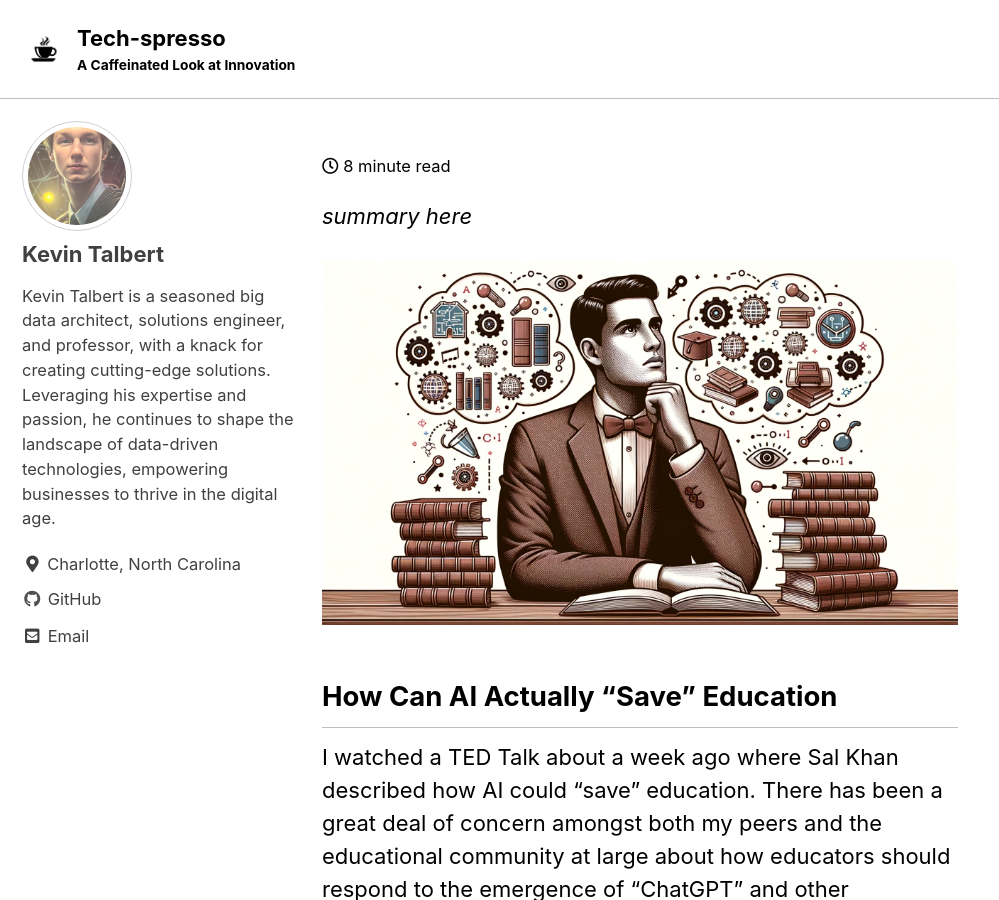
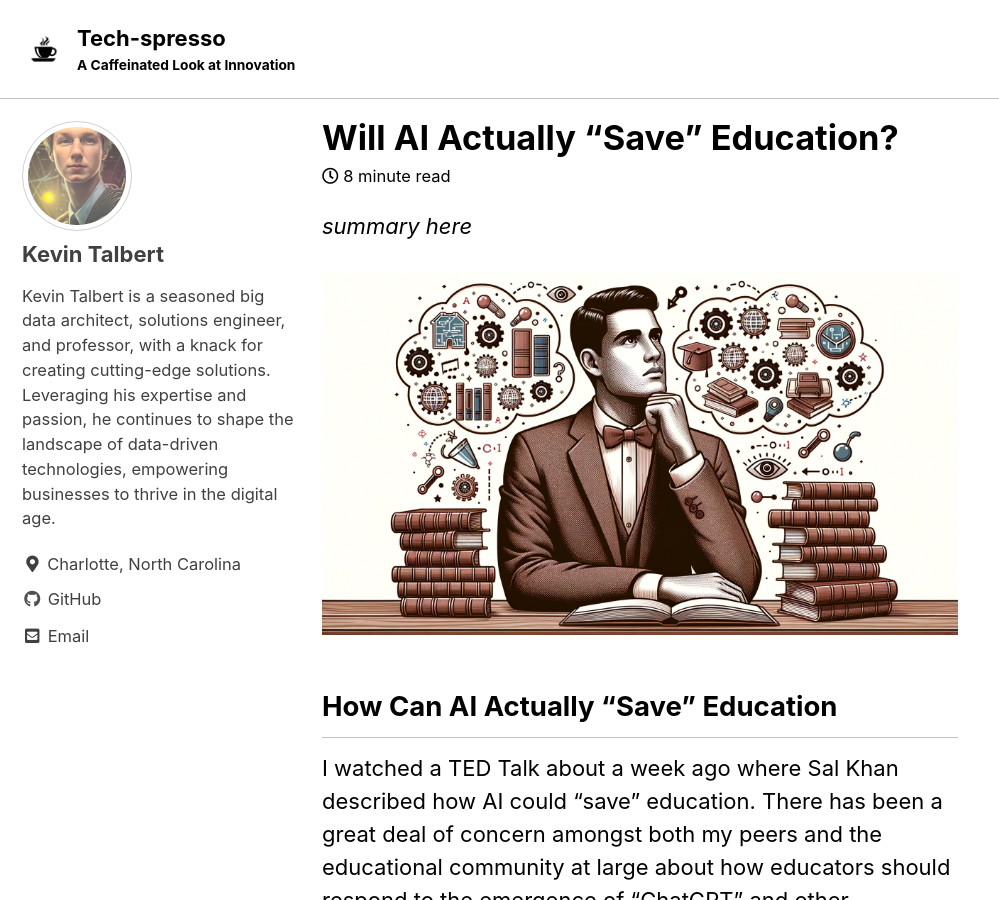
Before and after one commit to kevinbtalbert/kevinbtalbert.github.io, a Jekyll site: the page built from _posts/2023-10-13-ml-in-education.md, in a window 1280 px wide and 900 px high. Shown: the whole window, without its empty margins (0-999 px from the left). Built offline with Jekyll 4.4.1, drawn with Linux system fonts in a browser that asks for light colours; cached includes are drawn as plain includes; some of the changed text lies outside the part shown.

Commit message:
add article

```diff
--- a/_posts/2023-10-13-ml-in-education.md
+++ b/_posts/2023-10-13-ml-in-education.md
@@ -1,6 +1,6 @@
 ---
 layout: single
-title: "Will AI Actually "Save" Education?"
+title: "Will AI Actually \"Save\" Education?"
 header:
   teaser: "unsplash-gallery-image-2-th.jpg"
 date:   2023-10-13 12:00:00 +0000
```
